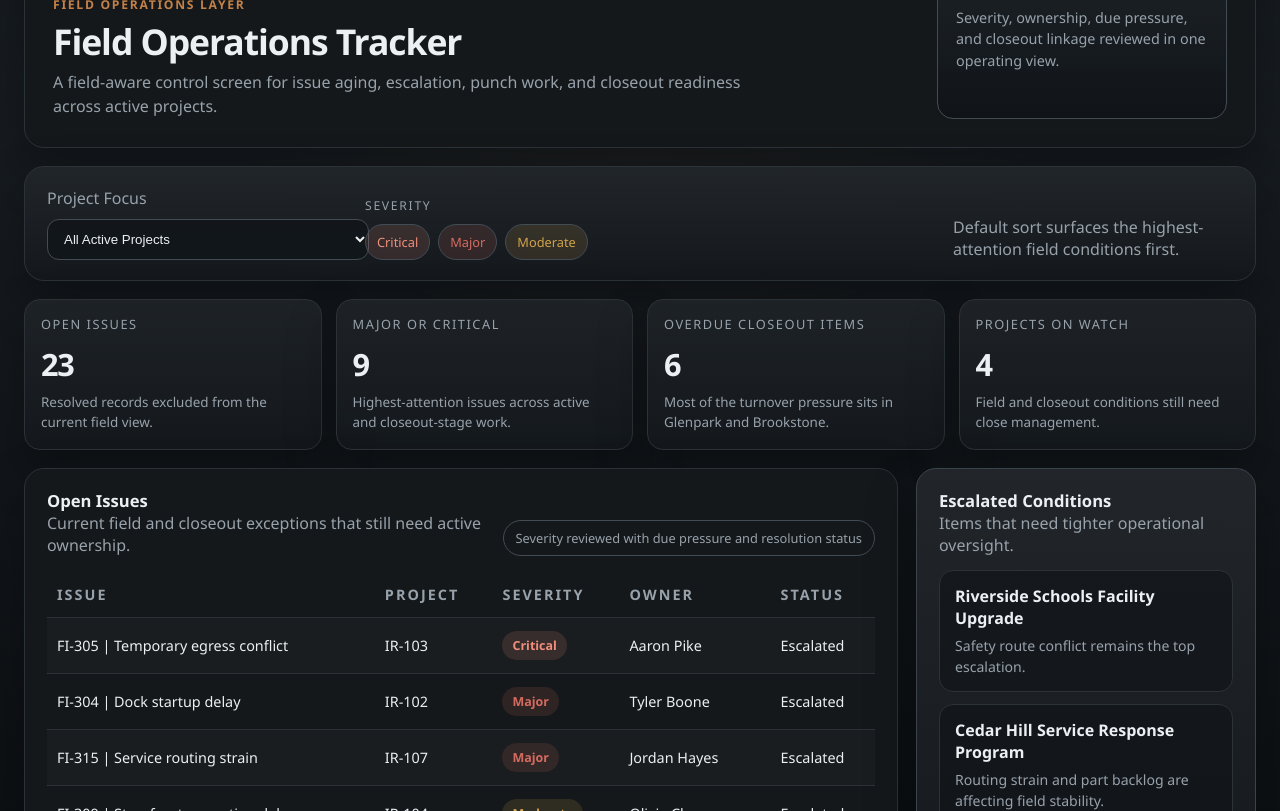
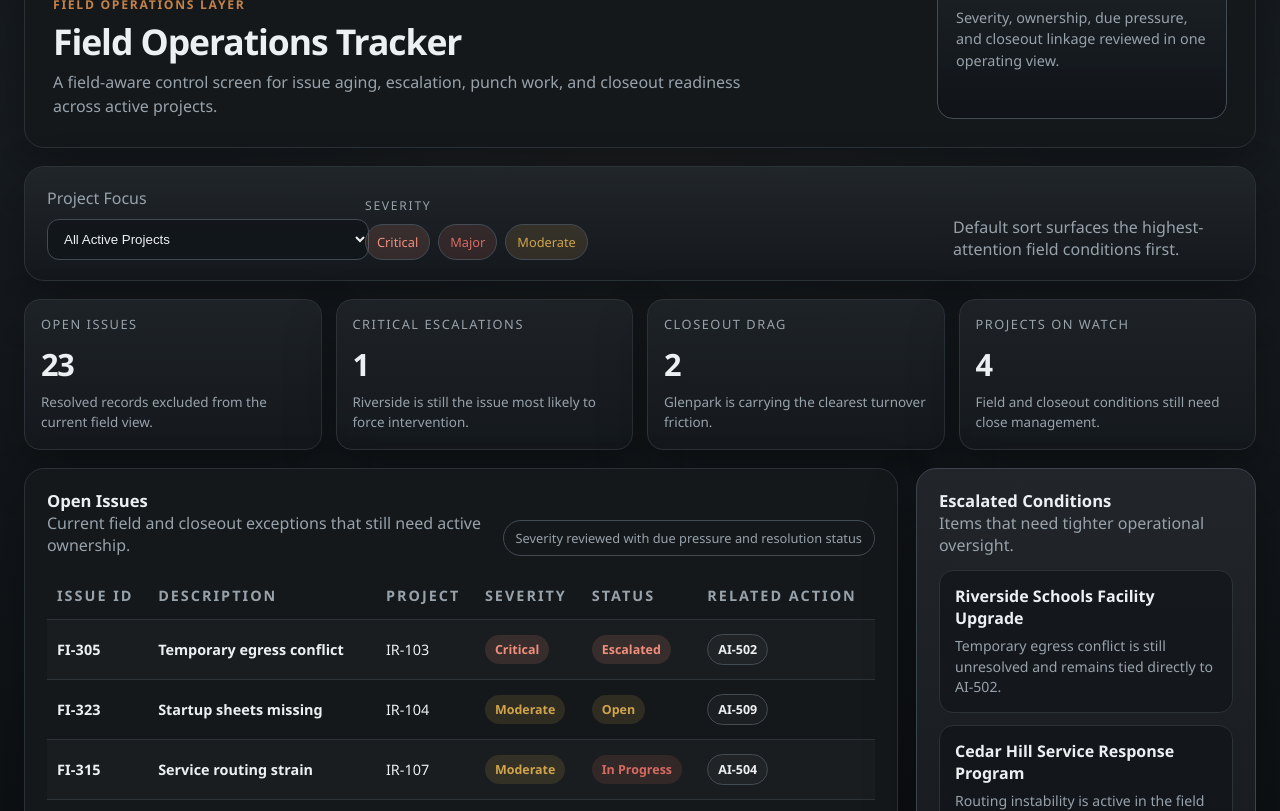
Before and after one commit to bdcrouch79/contractor-ops-system-demo, a plain HTML site: page src/field-ops-mock/index.html in a window 1280 px wide. Shown: the part 141-952 px from the top of the page. Drawn offline with Linux system fonts and the light colour scheme.

Commit message:
Strengthen field operations lineage and screenshot

```diff
--- a/src/field-ops-mock/app.js
+++ b/src/field-ops-mock/app.js
@@ -1,28 +1,28 @@
 const cards = [
   { label: "Open Issues", value: "23", note: "Resolved records excluded from the current field view." },
-  { label: "Major Or Critical", value: "9", note: "Highest-attention issues across active and closeout-stage work." },
-  { label: "Overdue Closeout Items", value: "6", note: "Most of the turnover pressure sits in Glenpark and Brookstone." },
+  { label: "Critical Escalations", value: "1", note: "Riverside is still the issue most likely to force intervention." },
+  { label: "Closeout Drag", value: "2", note: "Glenpark is carrying the clearest turnover friction." },
   { label: "Projects On Watch", value: "4", note: "Field and closeout conditions still need close management." }
 ];
 
 const issues = [
-  ["FI-305 | Temporary egress conflict", "IR-103", "Critical", "Aaron Pike", "Escalated"],
-  ["FI-304 | Dock startup delay", "IR-102", "Major", "Tyler Boone", "Escalated"],
-  ["FI-315 | Service routing strain", "IR-107", "Major", "Jordan Hayes", "Escalated"],
-  ["FI-309 | Storefront correction delay", "IR-104", "Moderate", "Olivia Chen", "Escalated"],
-  ["FI-324 | Sensor package incomplete", "IR-105", "Major", "Noah Whitaker", "Open"]
+  ["FI-305", "Temporary egress conflict", "IR-103", "Critical", "Escalated", "AI-502"],
+  ["FI-323", "Startup sheets missing", "IR-104", "Moderate", "Open", "AI-509"],
+  ["FI-315", "Service routing strain", "IR-107", "Moderate", "In Progress", "AI-504"],
+  ["FI-309", "Storefront correction delay", "IR-104", "Moderate", "Escalated", "Owner follow-up"],
+  ["FI-324", "Sensor package incomplete", "IR-105", "Major", "Open", "Procurement review"]
 ];
 
 const readiness = [
-  { title: "Glenpark Retail Interior Refresh", meta: "4 open closeout items | 3 overdue | readiness at risk" },
+  { title: "Glenpark Retail Interior Refresh", meta: "Startup sheets and attic stock are still unresolved, so turnover pressure is now operational." },
   { title: "Brookstone Office Suite Modernization", meta: "4 open closeout items | 2 overdue | turnover still on watch" },
   { title: "Northgate Medical Office Renovation", meta: "3 planned closeout items | nothing overdue yet" }
 ];
 
 const escalated = [
-  { title: "Riverside Schools Facility Upgrade", meta: "Safety route conflict remains the top escalation." },
-  { title: "Cedar Hill Service Response Program", meta: "Routing strain and part backlog are affecting field stability." },
-  { title: "Westfield Distribution Dock Expansion", meta: "Material and access issues still need tight superintendent coordination." }
+  { title: "Riverside Schools Facility Upgrade", meta: "Temporary egress conflict is still unresolved and remains tied directly to AI-502." },
+  { title: "Cedar Hill Service Response Program", meta: "Routing instability is active in the field and still needs follow-through behind AI-504." },
+  { title: "Glenpark Retail Interior Refresh", meta: "Closeout pressure is no longer abstract; startup sheets and attic stock are still missing." }
 ];
 
 document.getElementById("summary-cards").innerHTML = cards.map((item) => `
@@ -33,13 +33,26 @@ document.getElementById("summary-cards").innerHTML = cards.map((item) => `
   </article>
 `).join("");
 
-document.getElementById("issue-rows").innerHTML = issues.map(([issue, project, severity, owner, status]) => `
+function getStatusClass(status) {
+  if (status === "Escalated") {
+    return "critical";
+  }
+
+  if (status === "In Progress") {
+    return "major";
+  }
+
+  return "moderate";
+}
+
+document.getElementById("issue-rows").innerHTML = issues.map(([issueId, description, project, severity, status, relatedAction]) => `
   <tr>
-    <td>${issue}</td>
+    <td><span class="row-id">${issueId}</span></td>
+    <td><div class="row-description">${description}</div></td>
     <td>${project}</td>
     <td><span class="badge ${severity.toLowerCase()}">${severity}</span></td>
-    <td>${owner}</td>
-    <td>${status}</td>
+    <td><span class="badge ${getStatusClass(status)}">${status}</span></td>
+    <td><span class="action-pill">${relatedAction}</span></td>
   </tr>
 `).join("");
 
--- a/src/field-ops-mock/index.html
+++ b/src/field-ops-mock/index.html
@@ -57,11 +57,12 @@
         <table>
           <thead>
             <tr>
-              <th>Issue</th>
+              <th>Issue ID</th>
+              <th>Description</th>
               <th>Project</th>
               <th>Severity</th>
-              <th>Owner</th>
               <th>Status</th>
+              <th>Related Action</th>
             </tr>
           </thead>
           <tbody id="issue-rows"></tbody>
--- a/src/field-ops-mock/styles.css
+++ b/src/field-ops-mock/styles.css
@@ -268,10 +268,11 @@ table {
 
 th,
 td {
-  padding: 13px 10px;
+  padding: 14px 10px;
   text-align: left;
   border-bottom: 1px solid var(--line);
   font-size: 0.9rem;
+  vertical-align: middle;
 }
 
 th {
@@ -285,6 +286,16 @@ tbody tr:last-child td {
 
 tbody tr:nth-child(odd) {
   background: rgba(255, 255, 255, 0.018);
+}
+
+.row-id {
+  font-weight: 700;
+  letter-spacing: 0.01em;
+}
+
+.row-description {
+  font-weight: 600;
+  line-height: 1.35;
 }
 
 .stack {
@@ -316,11 +327,26 @@ tbody tr:nth-child(odd) {
   border-radius: 999px;
   font-size: 0.78rem;
   font-weight: 700;
+  white-space: nowrap;
 }
 
 .minor {
   background: rgba(124, 160, 180, 0.16);
   color: var(--minor);
+}
+
+.action-pill {
+  display: inline-flex;
+  align-items: center;
+  justify-content: center;
+  border-radius: 999px;
+  border: 1px solid var(--line-soft);
+  background: rgba(255, 255, 255, 0.03);
+  padding: 6px 10px;
+  font-size: 0.78rem;
+  font-weight: 700;
+  color: var(--text);
+  white-space: nowrap;
 }
 
 @media (max-width: 1120px) {
```
Also changed, not shown: docs/screenshots/field-ops-lineage-raw.png (added), 1 other file.
